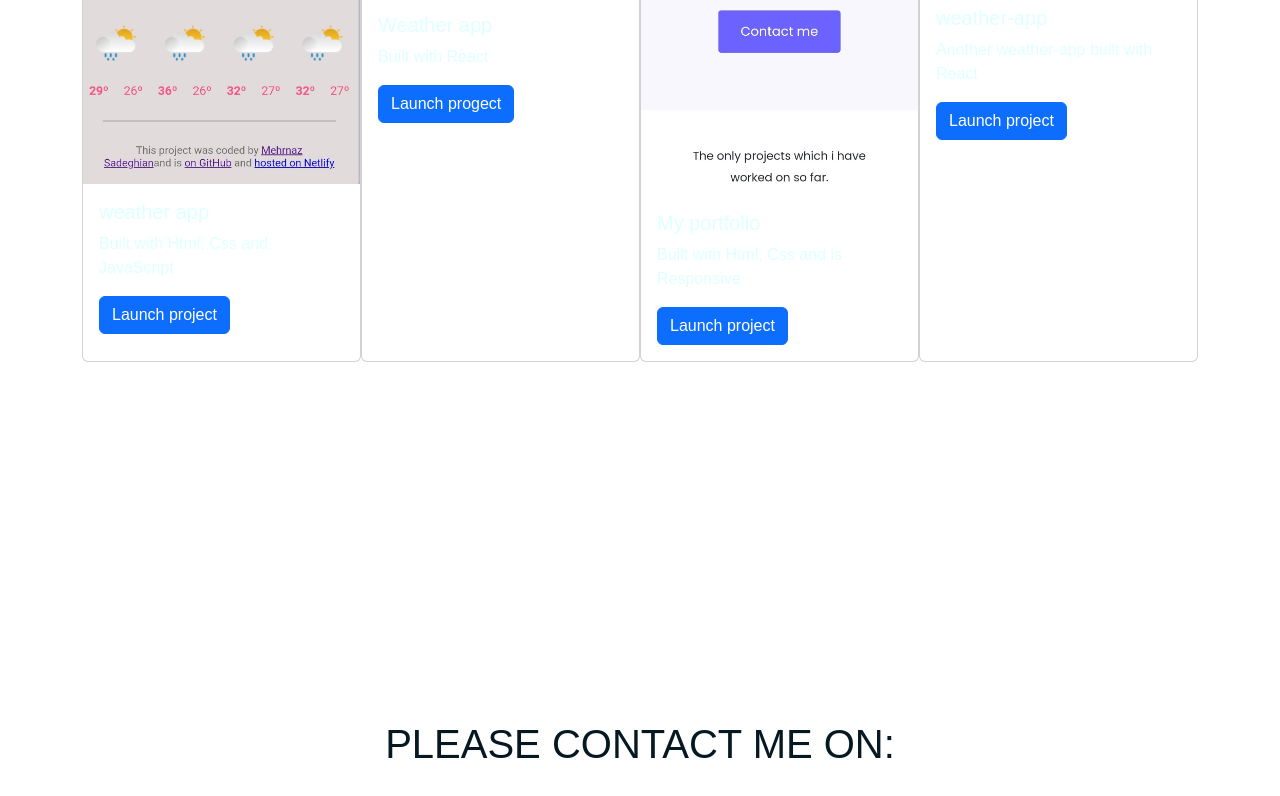
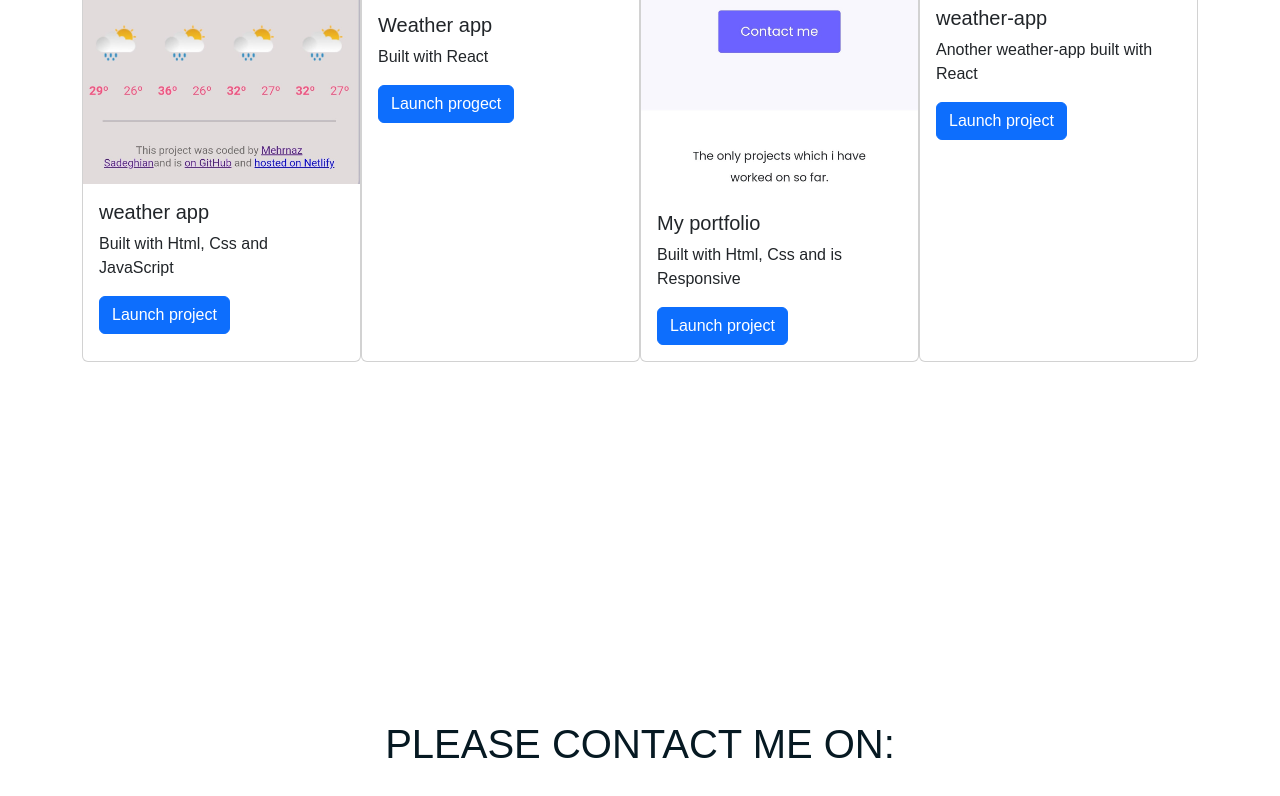
Before and after one commit to mymehrnaz/portfolio, a plain HTML site: page index.html in a window 1280 px wide. Shown: the part 4789-5585 px from the top of the page. Drawn offline with nearby package versions, Linux system fonts and the light colour scheme; a web font is replaced by a local one.

Commit message:
chane the color of text

```diff
--- a/index.html
+++ b/index.html
@@ -185,32 +185,32 @@
           <div class="card" style="width: 18rem;">
             <img src="image/vanila.jpg" class="card-img-top" alt="...">
             <div class="card-body">
-              <h5 class="card-title">weather app</h5>
-              <p class="card-text">Built with Html, Css and JavaScript</p>
+              <h5 class="card-title text-dark">weather app</h5>
+              <p class="card-text text-dark">Built with Html, Css and JavaScript</p>
               <a href="https://mehrnazforecast.netlify.app/" class="btn btn-primary">Launch project</a>
             </div>
           </div>
           <div class="card" style="width: 18rem;">
             <img src="image/react.jpg" class="card-img-top" alt="...">
             <div class="card-body">
-              <h5 class="card-title">Weather app</h5>
-              <p class="card-text">Built with React</p>
+              <h5 class="card-title text-dark">Weather app</h5>
+              <p class="card-text text-dark">Built with React</p>
               <a href="https://monumental-genie-0cfaa1.netlify.app/" target="_blank" class="btn btn-primary">Launch progect</a>
             </div>
           </div>
           <div class="card" style="width: 18rem;">
             <img src="image/portfolio.jpg" class="card-img-top" alt="...">
             <div class="card-body">
-              <h5 class="card-title">My portfolio</h5>
-              <p class="card-text">Built with Html, Css and is Responsive</p>
+              <h5 class="card-title text-dark">My portfolio</h5>
+              <p class="card-text text-dark">Built with Html, Css and is Responsive</p>
               <a href="https://responsive-mehy-deadline.netlify.app/" target="_blank" class="btn btn-primary">Launch project</a>
             </div>
           </div>
           <div class="card" style="width: 18rem;">
             <img src="image/weather-react-app.jpg" class="card-img-top" alt="...">
             <div class="card-body">
-              <h5 class="card-title">weather-app</h5>
-              <p class="card-text">Another weather-app built with React</p>
+              <h5 class="card-title text-dark">weather-app</h5>
+              <p class="card-text text-dark">Another weather-app built with React</p>
               <a href="https://jazzy-belekoy-619fc7.netlify.app/" target="_blank" class="btn btn-primary">Launch project</a>
             </div>
           </div>
```
